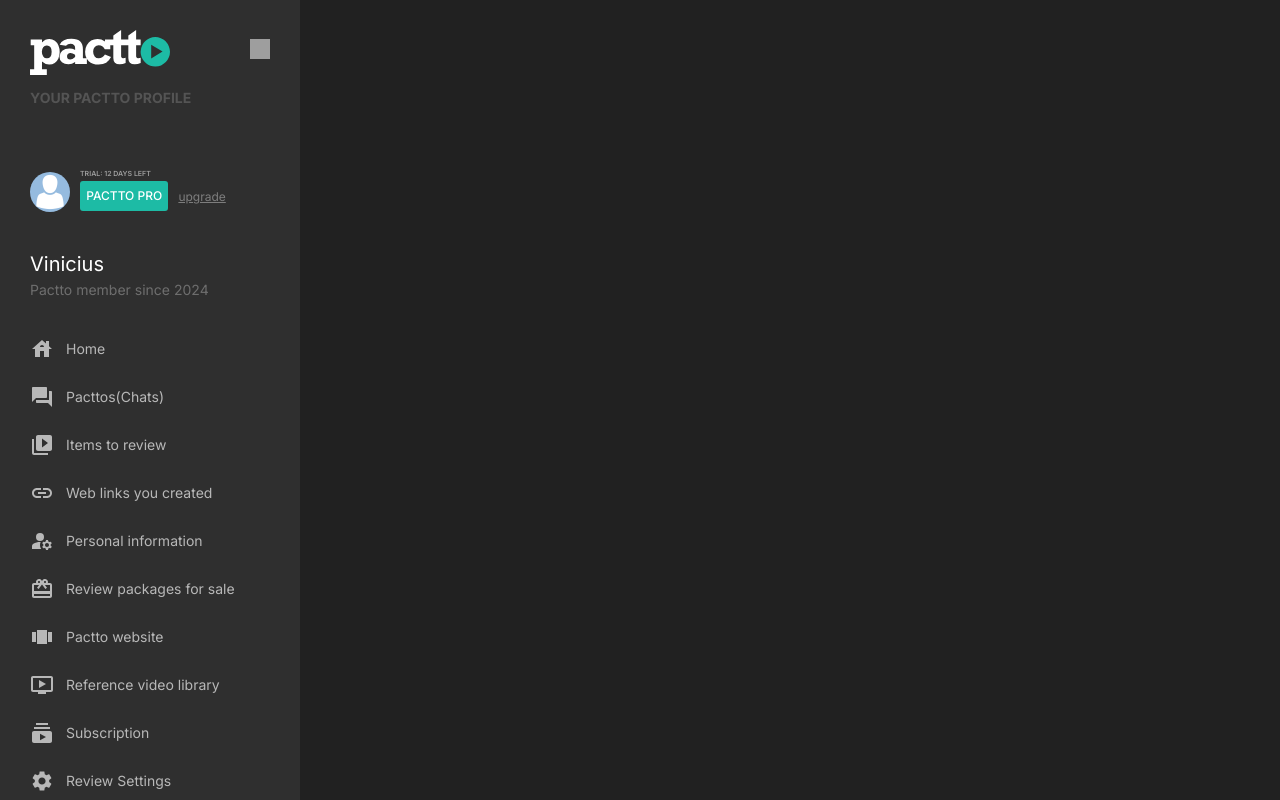
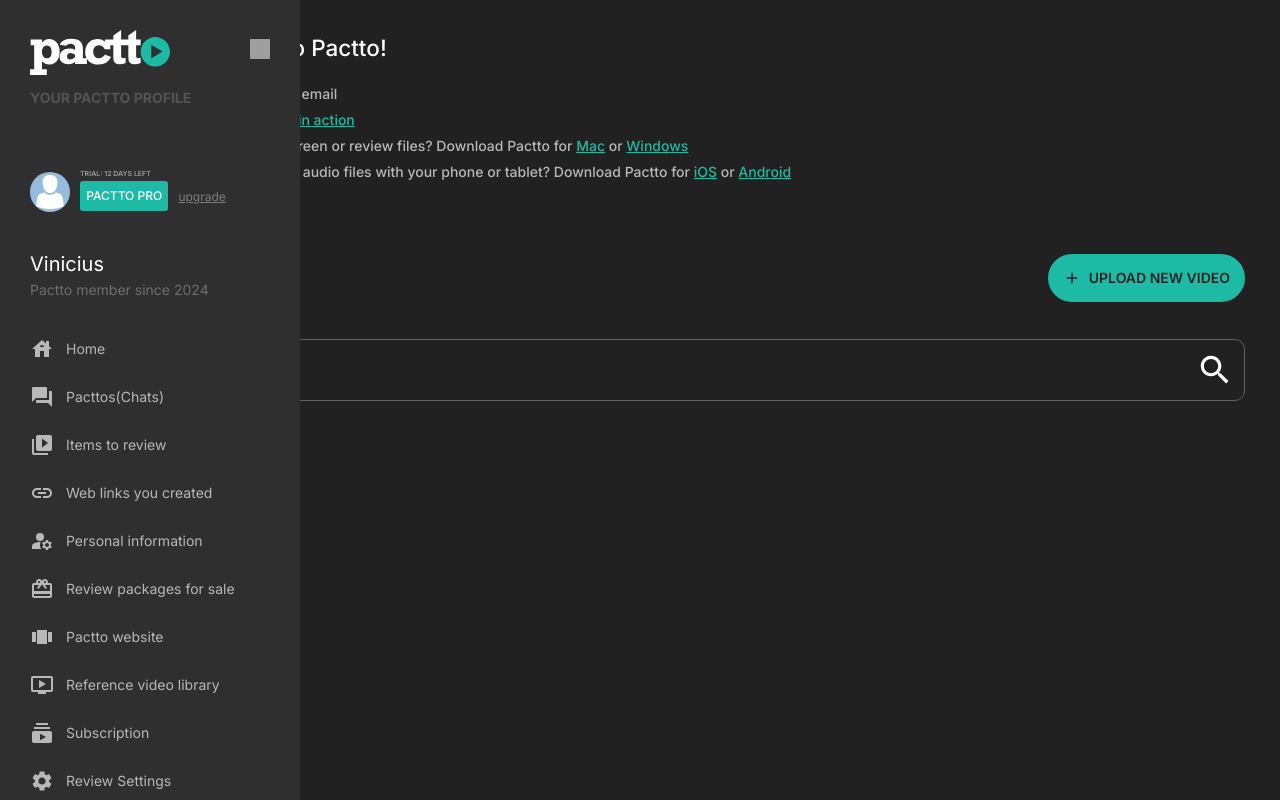
Before and after one commit to vinicius3g/pactto, a Next.js app: page / in a window 1280 px wide. Shown: the top 800 px of the page. Built offline with nearby package versions, Linux system fonts and the light colour scheme; grey boxes are pictures that could not be loaded.

Commit message:
feat(Layout): componente raiz do projeto

```diff
--- a/src/app/layout.tsx
+++ b/src/app/layout.tsx
@@ -1,13 +1,14 @@
-import type { Metadata } from "next";
-import { Inter } from "next/font/google";
-import "./globals.css";
+import { Inter } from 'next/font/google'
+import type { Metadata } from 'next'
 
-const inter = Inter({ subsets: ["latin"] });
+import '@/../styles/index.css'
+
+const inter = Inter({ subsets: ['latin'] })
 
 export const metadata: Metadata = {
-  title: "Create Next App",
-  description: "Generated by create next app",
-};
+  description: 'clone page',
+  title: 'Pactto',
+}
 
 export default function RootLayout({
   children,
@@ -16,7 +17,7 @@
 }>) {
   return (
     <html lang="en">
-      <body className={inter.className}>{children}</body>
+      <body className={`${inter.className}`}>{children}</body>
     </html>
-  );
+  )
 }
```
